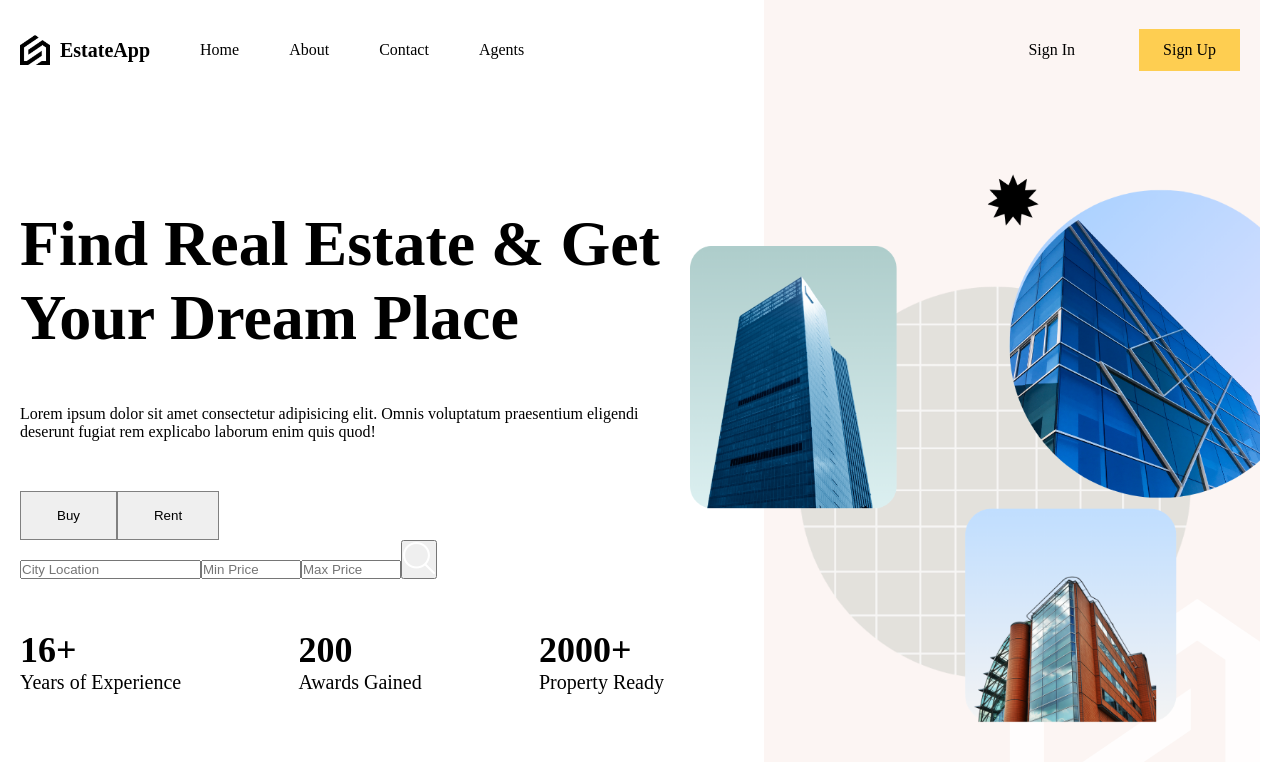
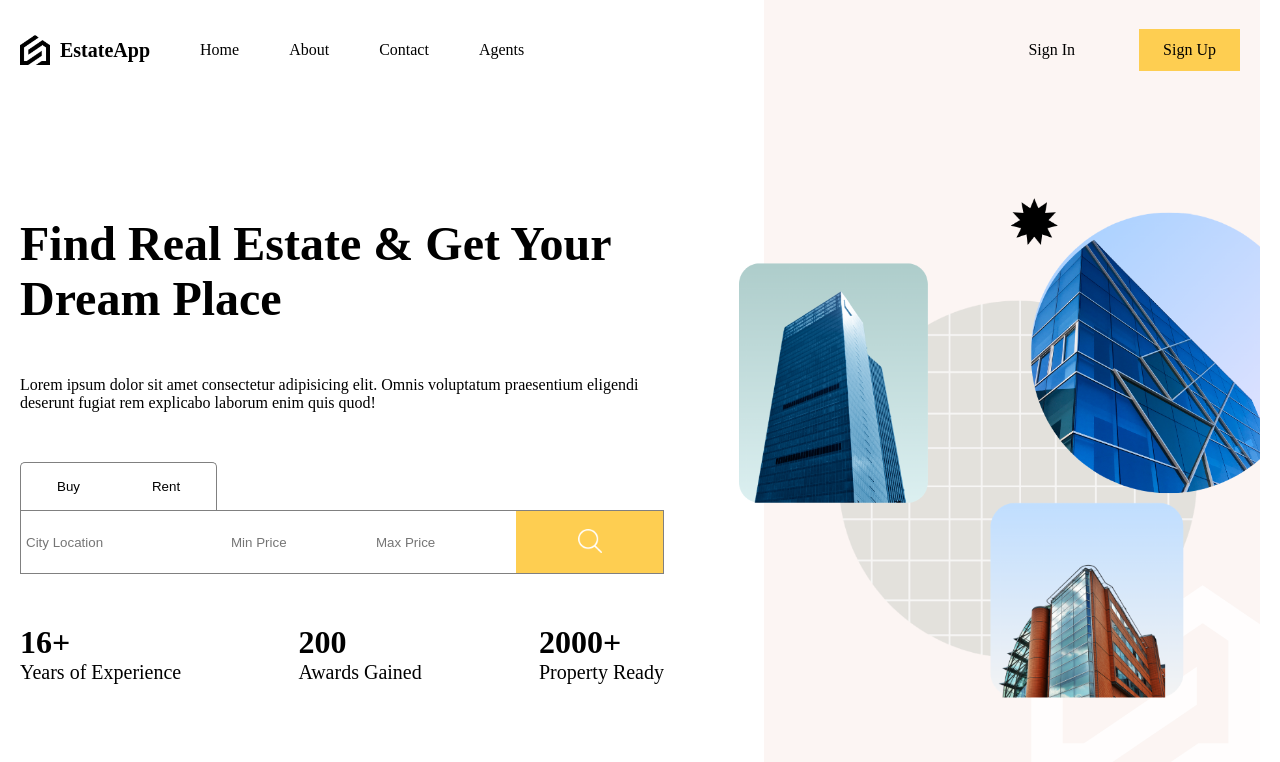
Before and after one commit to SlaviHristev/Real-Estate-App, a React (Vite) app: page / in a window 1280 px wide. Shown: the top 762 px of the page. Built offline with nearby package versions, Linux system fonts and the light colour scheme.

Commit message:
Finished styling the homepage

```diff
--- a/src/components/searchBar/searchBar.scss
+++ b/src/components/searchBar/searchBar.scss
@@ -1,13 +1,87 @@
+@import '../../responsive.scss';
+
 .searchBar{
 
     .type{
         button{
             padding: 16px 36px;
             border: 1px solid gray;
+            cursor: pointer;
+            background-color: white;
+            border-bottom: none;
             &.active{
                 background-color: black;;
                 color: white;
             }
+            &:first-child{
+                border-top-left-radius: 5px;
+                border-right: none;
+
+            }
+            &:last-child{
+                border-top-right-radius: 5px;
+                border-left: none;
+            }
+
+        }
+
+    }
+    form{
+        border: 1px solid gray;
+        display: flex;
+        justify-content: space-between;
+        height: 64px;
+        gap: 5px;
+
+        @include sm{
+            flex-direction: column;
+            border: none;
+        }
+
+        input{
+            border: none;
+            padding: 0px 10px;
+            width: 200px;
+
+            @include lg{
+                padding: 0px 5px;
+
+                &:nth-child(2),&:nth-child(3){
+                    width: 140px;
+                }
+            }
+
+            @include md{
+                width: 200px;
+                &:nth-child(2),&:nth-child(3){
+                    width: 200px;
+                }
+            }
+            @include sm{
+                width: auto;
+                &:nth-child(2),&:nth-child(3){
+                    width: auto;
+                }
+                padding: 20px;
+                border: 1px solid gray;
+            }
+        }
+
+        button{
+            border: none;
+            cursor: pointer;
+            background-color: #fece51;
+            flex: 1;
+
+            @include sm{
+                padding: 10px;
+            }
+
+            img{
+                width: 24;
+                height: 24px;
+            }
         }
     }
+
 }
--- a/src/pages/home/home.scss
+++ b/src/pages/home/home.scss
@@ -1,3 +1,5 @@
+@import '../../responsive.scss';
+
 .home{
     display: flex;
     height: 100%;
@@ -12,16 +14,35 @@
             gap: 50px;
             height: 100%;
 
+            @include md{
+                padding: 0;
+            }
+            @include sm{
+                justify-content: flex-start;
+            }
+
             .title{
                 font-size: 64px;
+
+                @include lg{
+                    font-size: 48px;
+                }
             }
 
             .boxes{
                 display: flex;
                 justify-content: space-between;
 
+                @include sm{
+                   display: none;
+                }
+
                 h1{
                     font-size: 36px;
+
+                    @include lg{
+                        font-size: 32px;
+                    }
                 }
                 h2{
                     font-size: 20px;
@@ -36,12 +57,16 @@
         position: relative;
         display: flex;
         align-items: center;
-
+        @include md{
+            display: none;
+        }
         img{
             width: 115%;
             position: absolute;
             right: 0;
-
+            @include lg{
+                width: 105%;
+            }
         }
     }
 }
```
